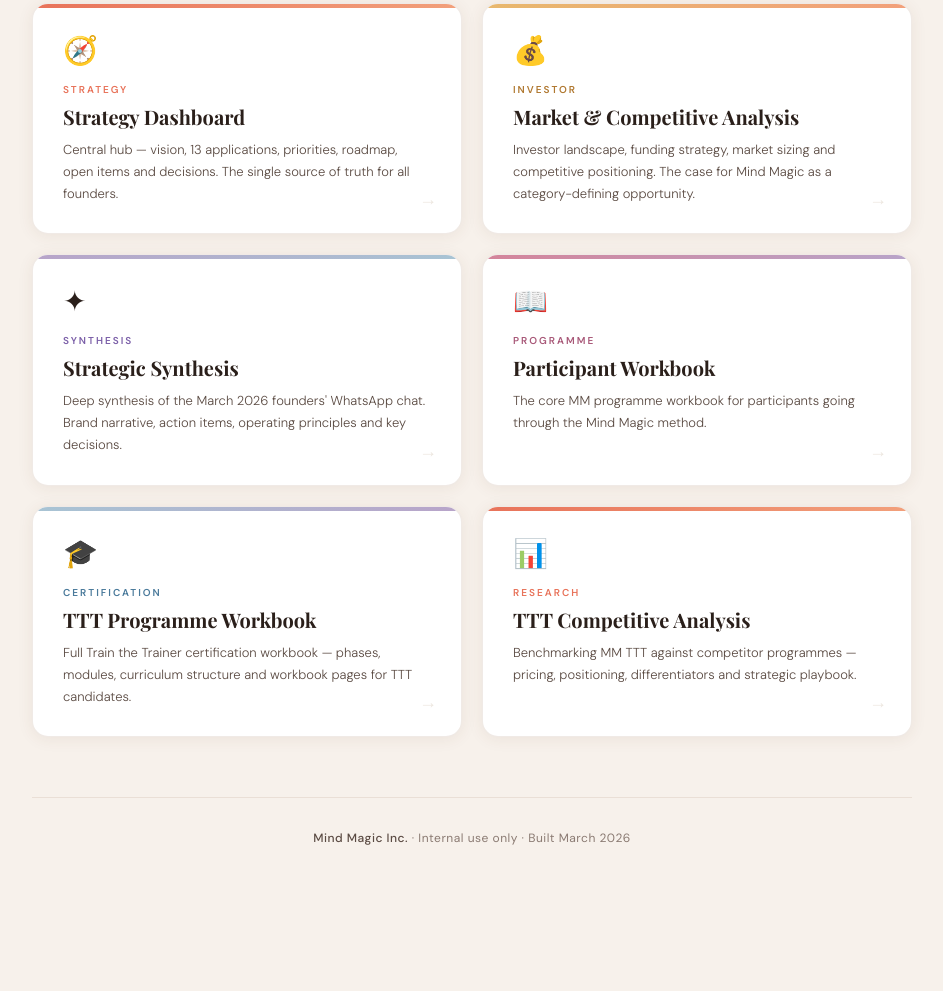
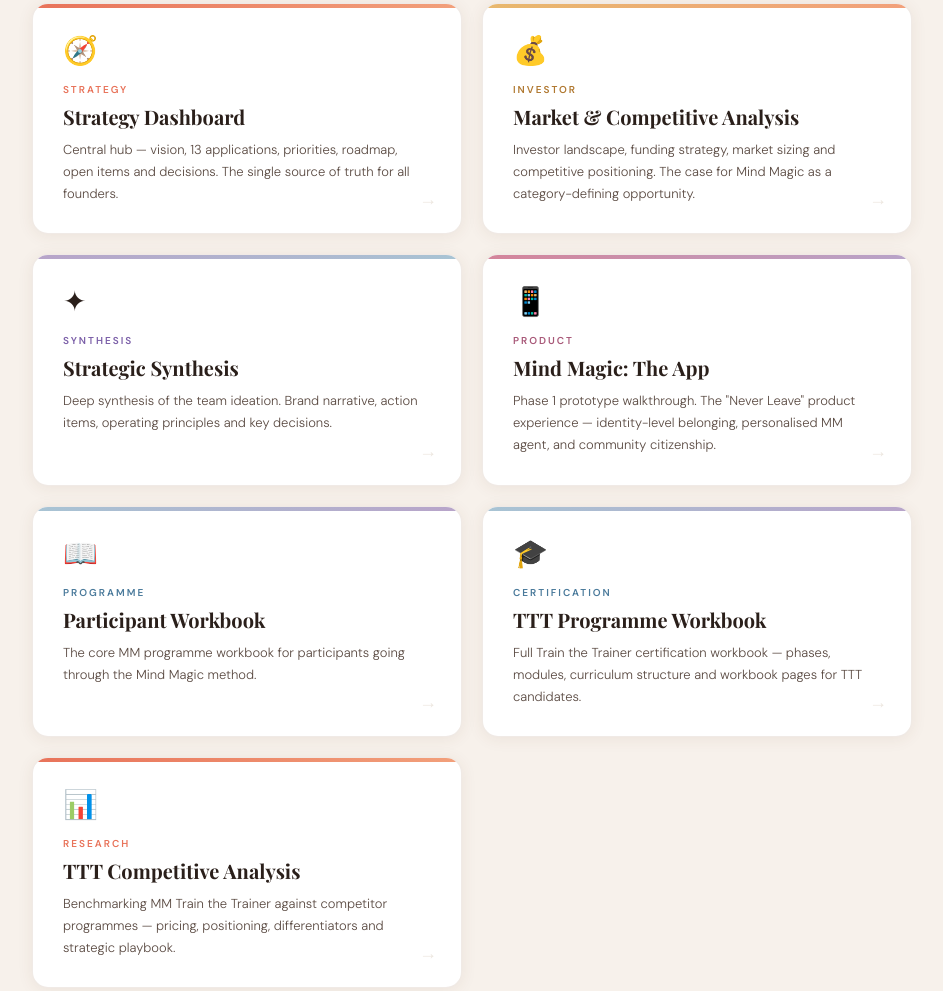
Before and after one commit to goldenfloof/mind-magic-assets, a plain HTML site: page index.html in a window 1280 px wide. Shown: the part 424-1415 px from the top of the page, without its empty margins (168-1111 px from the left). Before the commit the page ends 1370 px from the top, so only its background shows below. Drawn offline with nearby package versions, Linux system fonts and the light colour scheme; a web font is replaced by a local one.

Commit message:
Update index.html
added the app tile

```diff
--- a/index.html
+++ b/index.html
@@ -145,11 +145,19 @@ main { max-width:960px; margin:0 auto; padding:60px 40px 100px; }
       <div class="card-icon">✦</div>
       <div class="card-tag">Synthesis</div>
       <h3>Strategic Synthesis</h3>
-      <p>Deep synthesis of the March 2026 founders' WhatsApp chat. Brand narrative, action items, operating principles and key decisions.</p>
+      <p>Deep synthesis of the team ideation. Brand narrative, action items, operating principles and key decisions.</p>
       <div class="card-arrow">→</div>
     </a>
 
-    <a href="mind-magic-workbook.html" class="asset-card c4">
+    <a href="mind-magic-app.html" class="asset-card c4">
+      <div class="card-icon">📱</div>
+      <div class="card-tag">Product</div>
+      <h3>Mind Magic: The App</h3>
+      <p>Phase 1 prototype walkthrough. The "Never Leave" product experience — identity-level belonging, personalised MM agent, and community citizenship.</p>
+      <div class="card-arrow">→</div>
+    </a>
+
+    <a href="mind-magic-workbook.html" class="asset-card c5">
       <div class="card-icon">📖</div>
       <div class="card-tag">Programme</div>
       <h3>Participant Workbook</h3>
@@ -169,7 +177,7 @@ main { max-width:960px; margin:0 auto; padding:60px 40px 100px; }
       <div class="card-icon">📊</div>
       <div class="card-tag">Research</div>
       <h3>TTT Competitive Analysis</h3>
-      <p>Benchmarking MM TTT against competitor programmes — pricing, positioning, differentiators and strategic playbook.</p>
+      <p>Benchmarking MM Train the Trainer against competitor programmes — pricing, positioning, differentiators and strategic playbook.</p>
       <div class="card-arrow">→</div>
     </a>
 
```
